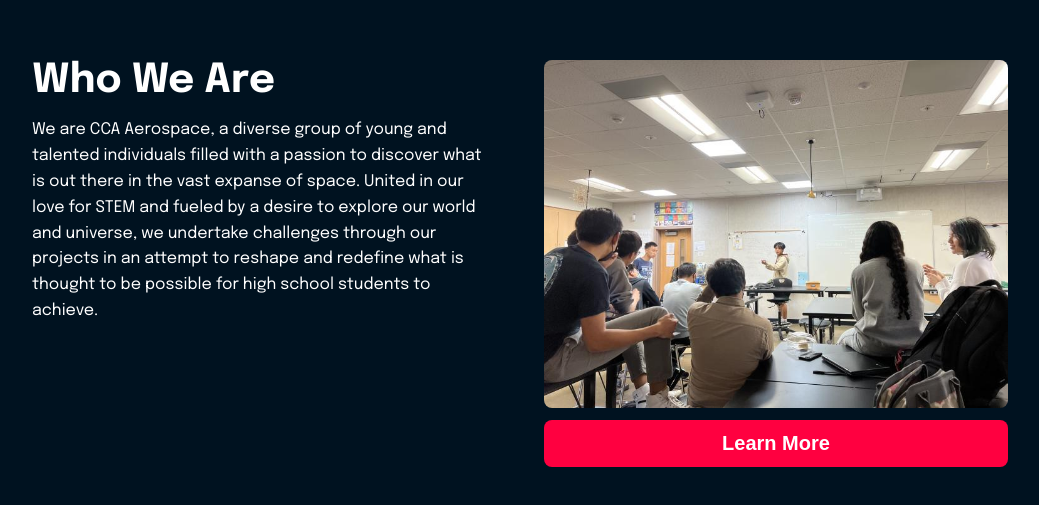
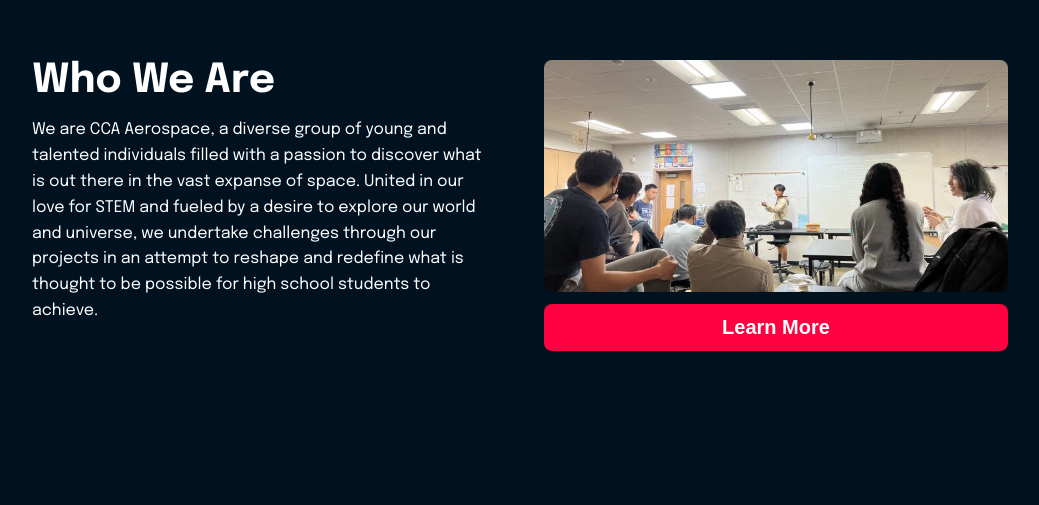
Before and after one commit to cca-aerospace/website, an Eleventy site: page src/index.njk in a window 1280 px wide. Shown: the part 988-1493 px from the top of the page, without its empty margins (120-1159 px from the left). After the commit the page ends 1387 px from the top, so only its background shows below. Built offline with nearby package versions, Linux system fonts and the light colour scheme; Eleventy itself is replaced by a stand-in of ours; files that its build step writes are made by us from their sources.

Commit message:
css cleanup and about us image

```diff
--- a/src/css/about-us.css
+++ b/src/css/about-us.css
@@ -33,7 +33,7 @@
   width: 10rem !important;
 }
 
-@media (max-width: 992px) {
+@media (max-width: 768px) {
   .people {
     flex-direction: column;
   }
--- a/src/css/home.css
+++ b/src/css/home.css
@@ -68,7 +68,7 @@
   font-size: 5rem;
 }
 
-@media (max-width: 992px) {
+@media (max-width: 768px) {
   .hero .heading {
     font-size: 4rem;
   }
--- a/src/css/index.css
+++ b/src/css/index.css
@@ -217,7 +217,7 @@ p.text {
   font-size: 2.5rem;
 }
 
-@media (max-width: 992px) {
+@media (max-width: 768px) {
   .section {
     flex-direction: column;
   }
@@ -319,7 +319,7 @@ p.text {
   transform: translateY(1rem) scaleX(1.1);
 }
 
-@media (max-width: 992px) {
+@media (max-width: 768px) {
   .heading {
     font-size: 3rem;
   }
--- a/src/index.njk
+++ b/src/index.njk
@@ -32,7 +32,7 @@ eleventyNavigation:
         <p class="text">We are CCA Aerospace, a diverse group of young and talented individuals filled with a passion to discover what is out there in the vast expanse of space. United in our love for STEM and fueled by a desire to explore our world and universe, we undertake challenges through our projects in an attempt to reshape and redefine what is thought to be possible for high school students to achieve.</p>
       </div>
       <div>
-        <img src="/img/about-us.jpg" class=""/>
+        <img src="/img/about-us.jpg" class="about-us-image"/>
         <a href="/about-us">
           <button class="button-primary">Learn More</button>
         </a>
```
